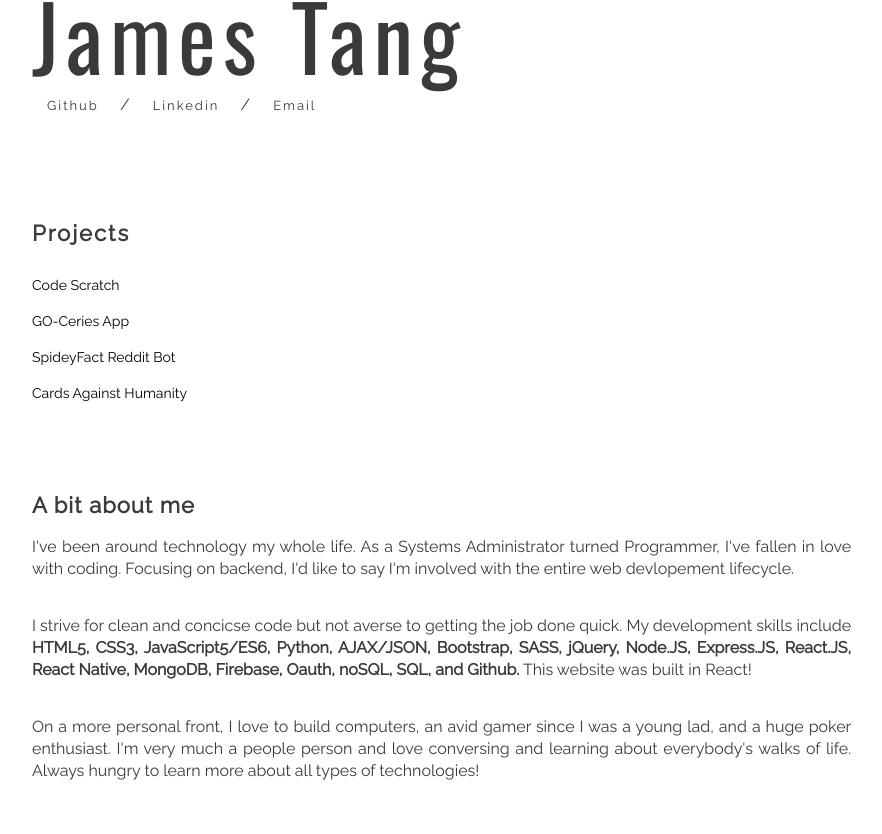
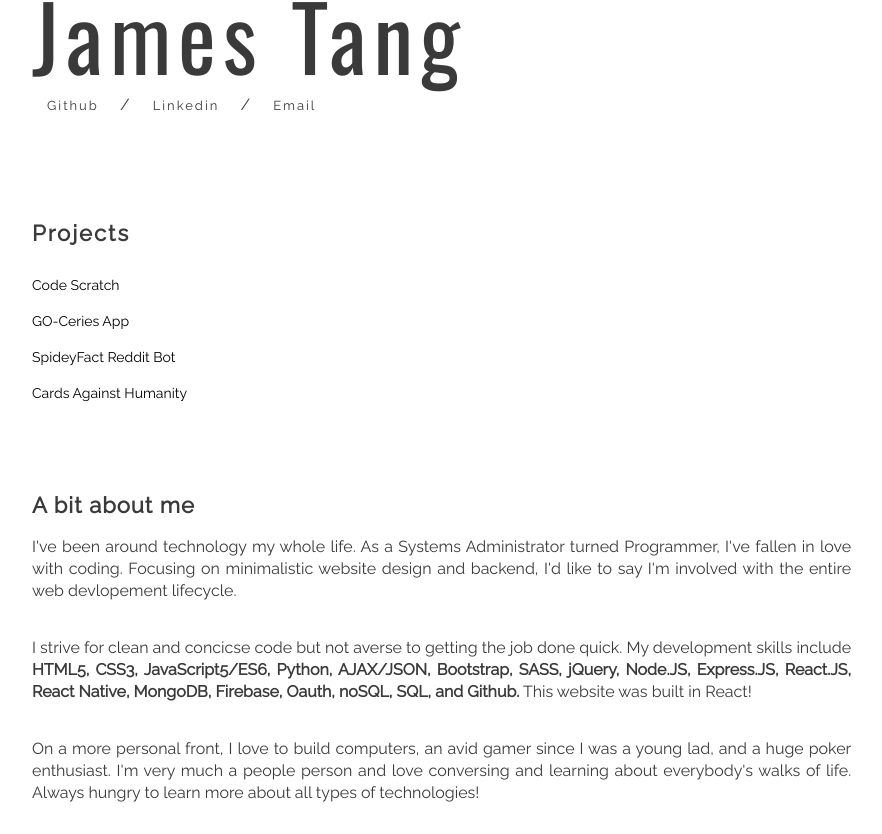
Before and after one commit to TangJames/James-Portfolio-Website, a React (Create React App) app: page / in a window 1280 px wide. Shown: the part 343-1177 px from the top of the page, without its empty margins (96-978 px from the left). Built offline with nearby package versions, Linux system fonts and the light colour scheme.

Commit message:
fixed bio

```diff
--- a/src/components/Bio.js
+++ b/src/components/Bio.js
@@ -7,7 +7,7 @@ class Bio extends Component {
     return (
       <div className="Bio">
         <h2>A bit about me</h2>
-        <p>{"I've been around technology my whole life. As a Systems Administrator turned Programmer, I've fallen in love with coding. Focusing on backend, I'd like to say I'm involved with the entire web devlopement lifecycle."}</p>
+        <p>{"I've been around technology my whole life. As a Systems Administrator turned Programmer, I've fallen in love with coding. Focusing on minimalistic website design and backend, I'd like to say I'm involved with the entire web devlopement lifecycle."}</p>
 
         <p>I strive for clean and concicse code but not averse to getting the job done quick. My development skills include <b>HTML5, CSS3, JavaScript5/ES6, Python, AJAX/JSON, Bootstrap, SASS, jQuery, Node.JS, Express.JS, React.JS, React Native, MongoDB, Firebase, Oauth, noSQL, SQL, and Github.</b> This website was built in React!</p>
 
```
